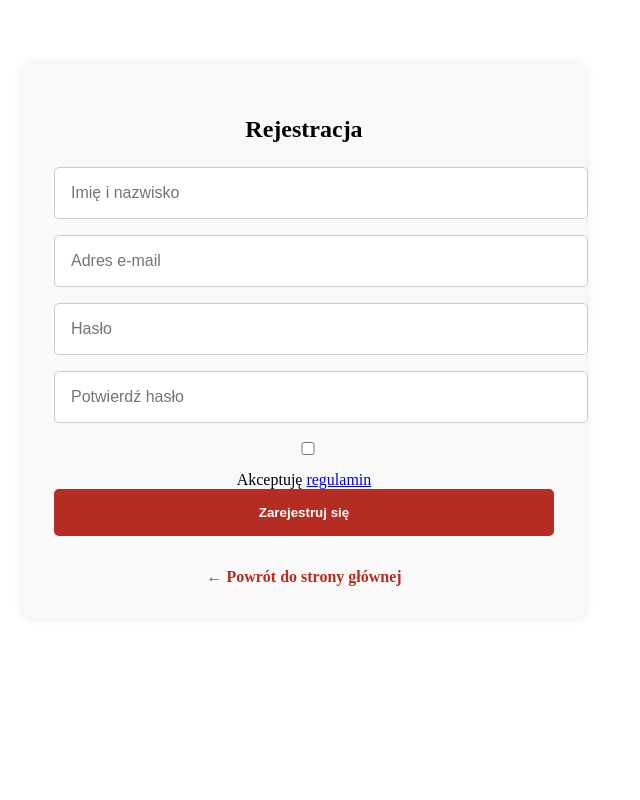
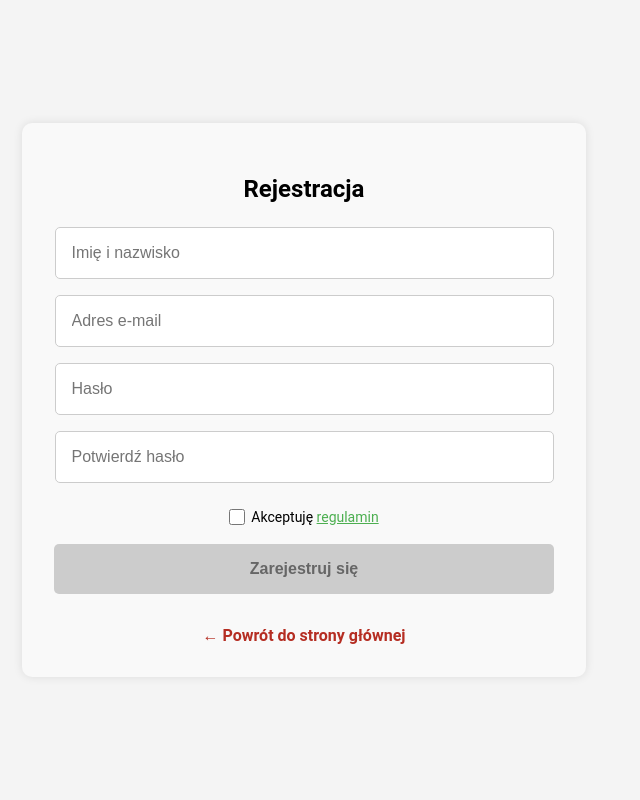
Before and after one commit to GGTeacherOP/Restauracja_Misiarz_Drega, a PHP site: page /rejestracja.html in a window 1280 px wide. Shown: the whole page, without its empty margins (336-976 px from the left). Run offline with PHP 8.4, Linux system fonts and the light colour scheme.

Commit message:
Dodanie styli do nowych elementów i poprawa wygłądu strony

```diff
--- a/rejestracja.css
+++ b/rejestracja.css
@@ -1,3 +1,51 @@
+body {
+    margin: 0;
+    padding: 0;
+    font-family: 'Roboto', sans-serif;
+    background-color: #f4f4f4;
+    display: flex;
+    align-items: center;
+    justify-content: center;
+    height: 100vh;
+  }
+
+label {
+   display: flex;
+   align-items: center;
+   margin-top: 10px;
+   font-size: 14px;
+}
+
+.regulamin-label {
+  display: inline-flex;
+  align-items: center;
+  margin-top: 10px;
+  font-size: 14px;
+}
+
+.regulamin-label input[type="checkbox"] {
+  margin: 0;
+  margin-right: 6px; /* dokładny odstęp od tekstu */
+  width: 16px;
+  height: 16px;
+  accent-color: #4CAF50;
+}
+
+.regulamin-label a {
+  color: #4CAF50;
+  text-decoration: underline;
+}
+
+.regulamin-label a:hover {
+  text-decoration: none;
+}
+
+input[type="checkbox"] {
+  width: 16px;
+  height: 16px;
+  accent-color: #4CAF50;
+}
+
 .form-section {
     max-width: 500px;
     margin: 4rem auto;
@@ -13,7 +61,7 @@
   }
 
 .form-section form input {
-    width: 100%;
+    width: 93%;
     padding: 1rem;
     margin-bottom: 1rem;
     border: 1px solid #ccc;
@@ -50,3 +98,20 @@
 .back-link:hover {
     color: #ff5722;
   }
+
+.submit-button {
+  background-color: #4CAF50;
+  color: white;
+  border: none;
+  padding: 12px 20px;
+  font-size: 16px;
+  cursor: pointer;
+  transition: background-color 0.3s ease;
+  margin-top: 15px;
+}
+
+.submit-button:disabled {
+  background-color: #ccc;
+  color: #666;
+  cursor: not-allowed;
+}
```
Lines whose indentation alone changed are shown as unchanged.
